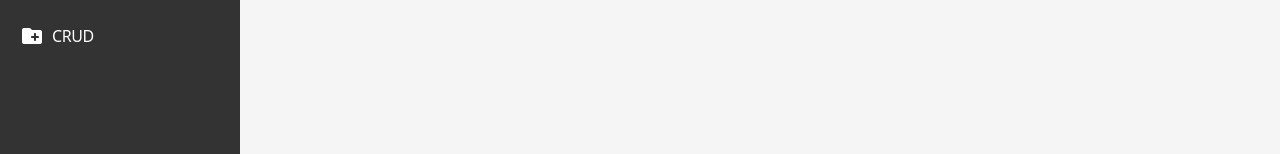
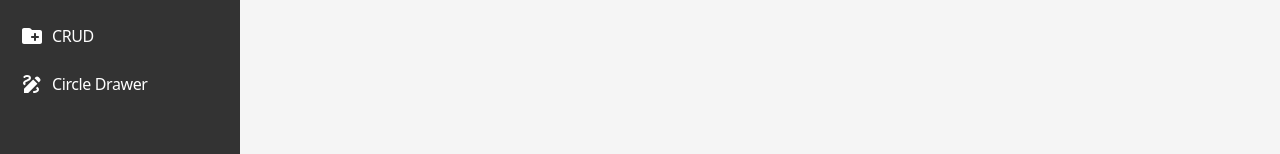
Before and after one commit to vitorpantaleao/guis-vue-examples, a Vue app: page / in a window 1280 px wide. Shown: the part 272-426 px from the top of the page. Built offline with nearby package versions, Linux system fonts and the light colour scheme.

Commit message:
feat: adiciona rota e view Circle Drawer

```diff
--- /dev/null
+++ b/src/components/Icons/CircleDrawerIcon.vue
@@ -0,0 +1,5 @@
+<template>
+    <div>
+        <svg xmlns="http://www.w3.org/2000/svg" width="24" height="24" viewBox="0 0 24 24"><path fill="currentColor" d="m18.85 10.39l1.06-1.06c.78-.78.78-2.05 0-2.83L18.5 5.09c-.78-.78-2.05-.78-2.83 0l-1.06 1.06l4.24 4.24zm-5.66-2.83L4 16.76V21h4.24l9.19-9.19l-4.24-4.25zM19 17.5c0 2.19-2.54 3.5-5 3.5c-.55 0-1-.45-1-1s.45-1 1-1c1.54 0 3-.73 3-1.5c0-.47-.48-.87-1.23-1.2l1.48-1.48c1.07.63 1.75 1.47 1.75 2.68zM4.58 13.35C3.61 12.79 3 12.06 3 11c0-1.8 1.89-2.63 3.56-3.36C7.59 7.18 9 6.56 9 6c0-.41-.78-1-2-1c-1.26 0-1.8.61-1.83.64c-.35.41-.98.46-1.4.12a.992.992 0 0 1-.15-1.38C3.73 4.24 4.76 3 7 3s4 1.32 4 3c0 1.87-1.93 2.72-3.64 3.47C6.42 9.88 5 10.5 5 11c0 .31.43.6 1.07.86l-1.49 1.49z"/></svg>
+    </div>
+</template>
--- a/src/components/Navegacao/MenuLateral.vue
+++ b/src/components/Navegacao/MenuLateral.vue
@@ -34,6 +34,12 @@
                     <span>CRUD</span>
                 </div>
             </RouterLink>
+            <RouterLink :to="{ name: 'CircleDrawer' }" class="primary flex items-center justify-between gap-2 p-2 hover:bg-[#666666] rounded">
+                <div class="flex items-center gap-2">
+                    <CircleDrawerIcon />
+                    <span>Circle Drawer</span>
+                </div>
+            </RouterLink>
         </div>
     </div>
 </template>
@@ -44,6 +50,7 @@ import ConverterIcon from '../Icons/ConverterIcon.vue'
 import FlightBookerIcon from '../Icons/FlightBookerIcon.vue'
 import TimerIcon from '../Icons/TimerIcon.vue'
 import CrudIcon from '../Icons/CrudIcon.vue'
+import CircleDrawerIcon from '../Icons/CircleDrawerIcon.vue'
 </script>
 
 <style scoped>
--- a/src/router/index.js
+++ b/src/router/index.js
@@ -55,6 +55,14 @@ const routes = [
                 }
             },
             {
+                path: '/circle-drawer',
+                name: 'CircleDrawer',
+                component: () => import(/* webpackChunkName: "CircleDrawer" */ '@/views/CircleDrawer'),
+                meta: {
+                    title: 'Circle Drawer',
+                }
+            },
+            {
                 path: '/:pathMatch(.*)*',
                 name: 'NotFound',
                 component: () => import('@/views/NotFound.vue'),
--- /dev/null
+++ b/src/views/CircleDrawer.vue
@@ -0,0 +1,13 @@
+<template>
+    <div>
+        <h1 class="text-3xl font-bold">Circle Drawer</h1>
+    </div>
+</template>
+
+<script setup>
+
+</script>
+
+<style lang="scss" scoped>
+
+</style>
```
